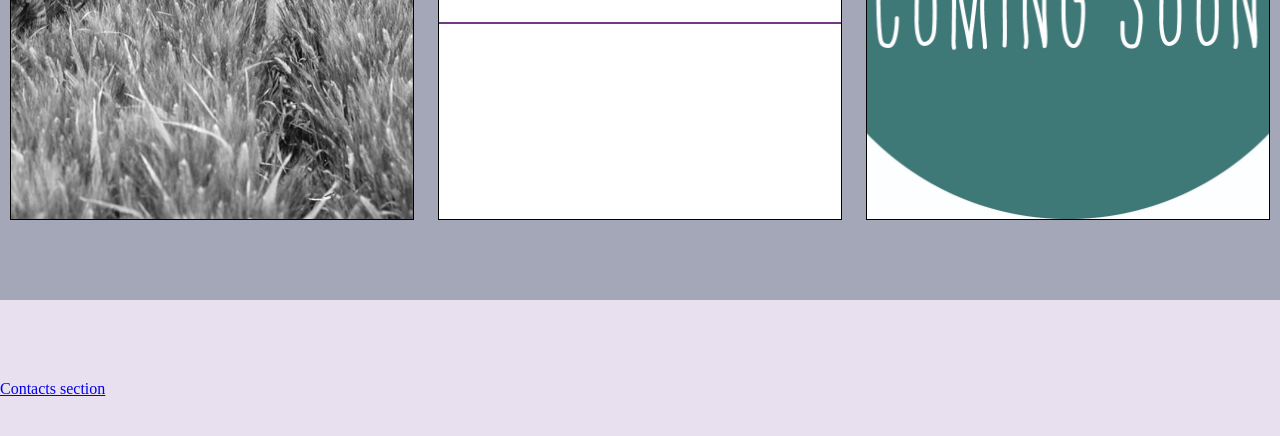
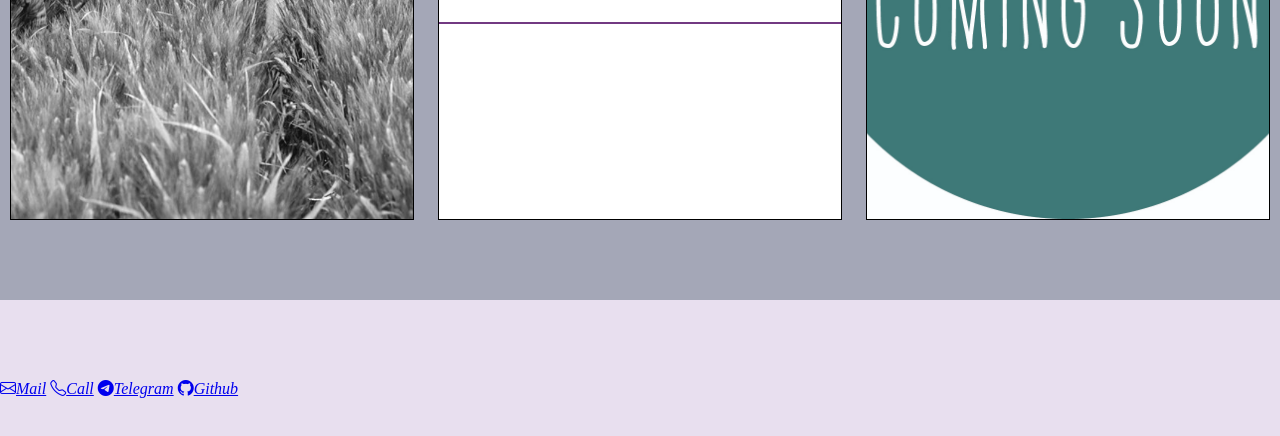
Before and after one commit to cmarchena/h-portf, a plain HTML site: page index.html in a window 1280 px wide. Shown: the part 1380-1816 px from the top of the page. Drawn offline with nearby package versions, Linux system fonts and the light colour scheme.

Commit message:
Bootstrap icons added

```diff
--- a/index.html
+++ b/index.html
@@ -44,7 +44,10 @@
         </div>
     </section>
     <section id="section_contacts">
-        <a id="profile_link" href="#" target="_blank">Contacts section</a>
+        <a href="mailto:hermanhrynko@gmail.com"><i class="bi-envelope">Mail</i></a>
+        <a href="tel:+34647041461"><i class="bi-telephone">Call</i></a>
+        <a href="https://t.me/hermxxxn"><i class="bi-telegram">Telegram</i></a>
+        <a href="https://github.com/Hermxn/"><i class="bi-github">Github</i></a>
     </section>
 </body>
 
--- a/styles.scss
+++ b/styles.scss
@@ -1,3 +1,6 @@
+@import url("https://cdn.jsdelivr.net/npm/bootstrap-icons@1.8.1/font/bootstrap-icons.css");
+
+
 @mixin section_height {
     padding-top: 10vh;
     height: 90vh;
@@ -15,6 +18,7 @@ $background_color_section_projects: #a4a7b7;
 $background_color_section_contacts: #e8dfef;
 
 $text_color_gray: #a4a7b7;
+
 
 html {
     scroll-behavior: smooth;
```
Also changed, not shown: styles.css, 1 other file.
